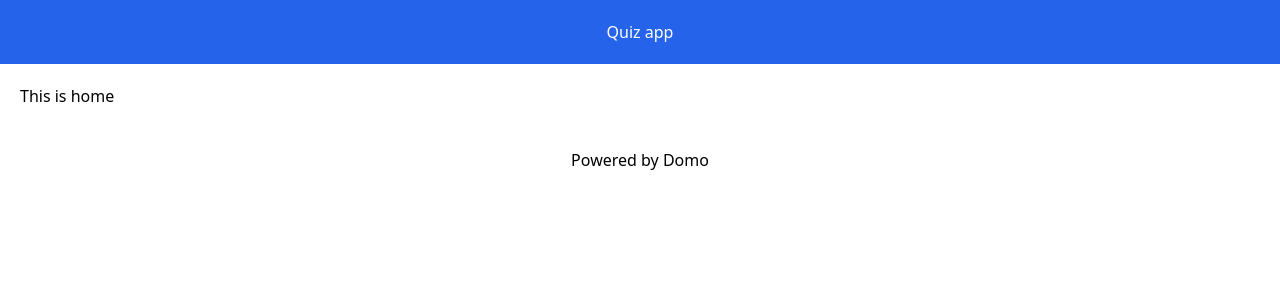
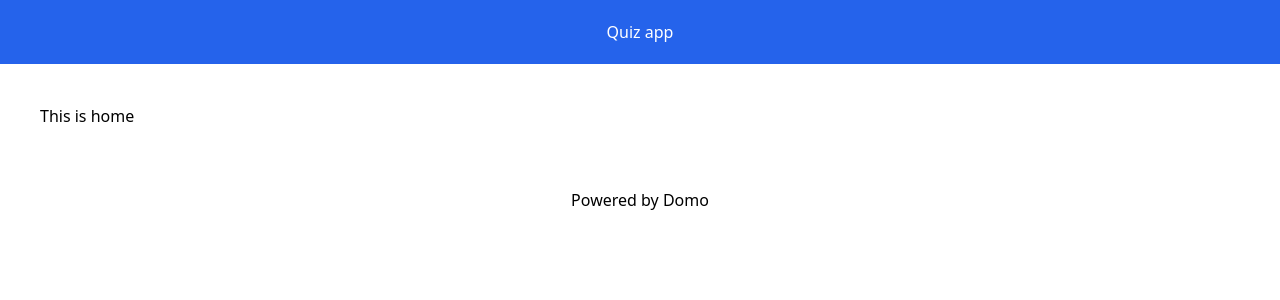
Before and after one commit to lvidal1/react-quiz-tool, a React (Create React App) app: page / in a window 1280 px wide. Shown: the top 300 px of the page. Built offline with nearby package versions, Linux system fonts and the light colour scheme.

Commit message:
[Tailwind] Tiny edit

```diff
--- a/src/pages/root.tsx
+++ b/src/pages/root.tsx
@@ -7,7 +7,7 @@ interface propsWithChildren {
 const RootPage = ({ children }: propsWithChildren) => {
     return <>
         <header className="p-5 text-center bg-blue-600 text-white">Quiz app</header>
-        <main className="p-5">{children}</main>
+        <main className="p-10">{children}</main>
         <footer className="p-5 text-center">Powered by Domo</footer>
     </>
 };
```
